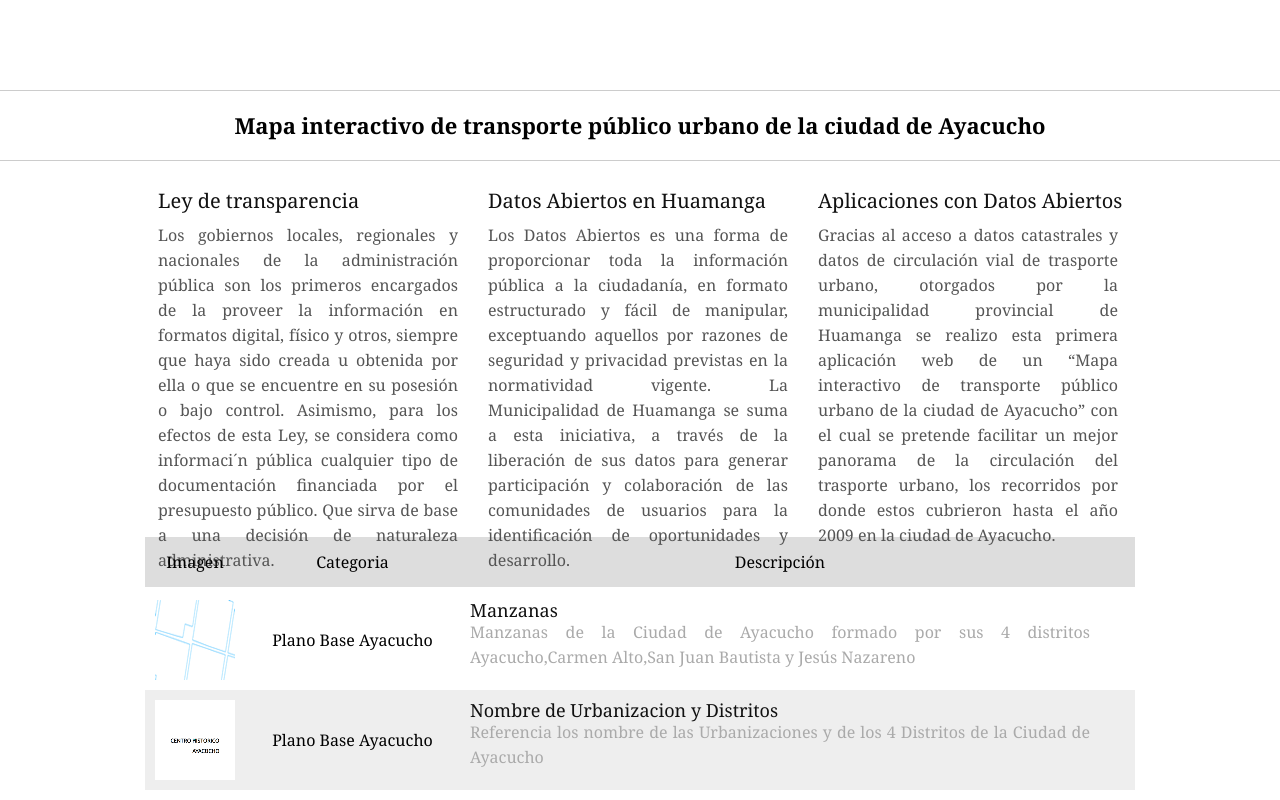
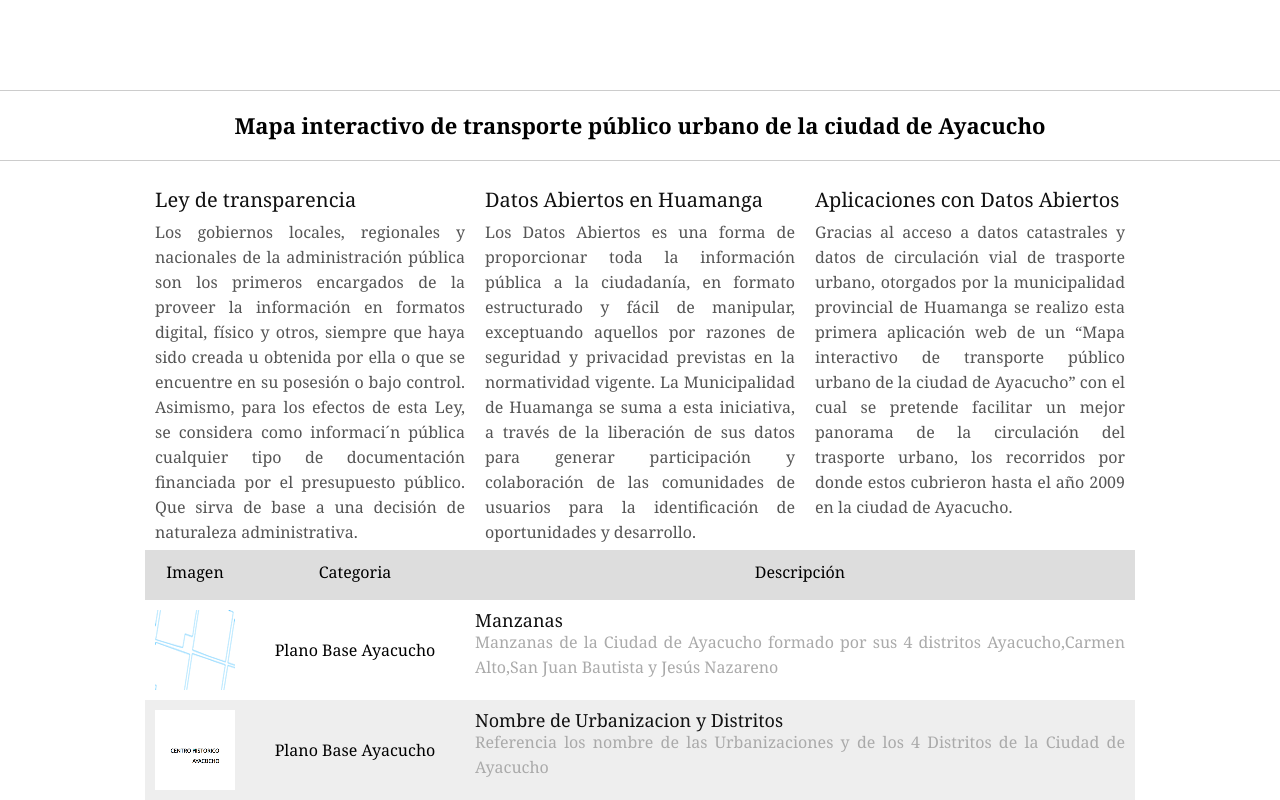
Before and after one commit to Rub21/openhuamanga, a plain HTML site: page index.htm in a window 1280 px wide. Shown: the part 396-1196 px from the top of the page. Drawn offline with Linux system fonts and the light colour scheme.

Commit message:
cambios en index

```diff
--- a/css/estilorub.css
+++ b/css/estilorub.css
@@ -94,13 +94,81 @@ h2 {
 	clear:both;
 
 	}
+
+
+/*.showtipo
+{
+	width:50px;
+	height:30px;
+	float:left;
+	margin: 10px;
+	text-align:center;
+
+}*/
+
+/*.showdescarga
+{
+	width:110px;
+	height:30px;
+	float:left;
+	margin: 10px;
+	text-align:center;
+
+}*/
+
+
+
+
+.conteninfor
+{
+	margin:5px auto 10px auto;
+	padding:0px;
+	width:990px;
+	height:370px;
+	background:#fff;
+
+
+}
+
+.cont  /***coontenido de bloques*/
+{
+	margin:10px;
+	width:310px;
+	height:350px;
+	float:left;
+	/*border:solid 1px #fff;*/
+	background:#fff;
+}
+
+.contenheader2
+{
+	/*background:url(../imagen/header2.jpg) repeat-x scroll left top;*/
+	width:310px;
+	height:40px;
+	color:#111;
+	font-size:20px;
+	line-height:40px;
+	/*padding-left:2px;*/
+}
+.contenbody2
+{
+	width:310px;
+	height:310px;
+	/*padding:2px;*/
+	text-align:justify;
+	color:#555;
+}
+
+
 .tablaheader
 {
-	margin:0 auto;
+	/*margin:0 auto;*/
+	margin:10px auto 0px auto;
 	padding:0px;
 	width:990px;
 	height:50px;
 	background:#ddd;
+	clear:both;
 
 
 }
@@ -114,7 +182,7 @@ h2 {
 }
 .showcategoria
 {
-	width:195px;
+	width:200px;
 	height:30px;
 	float:left;
 	margin: 10px;
@@ -123,87 +191,12 @@ h2 {
 
 .showtexto
 {
-	width:620px;
+	width:650px;
 	height:30px;
 	float:left;
 	margin: 10px;
 	text-align:center;
 
-}
-
-/*.showtipo
-{
-	width:50px;
-	height:30px;
-	float:left;
-	margin: 10px;
-	text-align:center;
-
-}*/
-
-.showdescarga
-{
-	width:110px;
-	height:30px;
-	float:left;
-	margin: 10px;
-	text-align:center;
-
-}
-
-
-
-
-.conteninfor
-{
-	margin:0px 0px 0px 0px;
-	padding:0px;
-	width:990px;
-	height:367px;
-	margin:0 auto;
-	background:#fff;
-	clear:both;
-
-}
-
-.cont  /***coontenido de bloques*/
-{
-	margin:10px;
-	width:308px;
-	height:348px;
-	float:left;
-	border:solid 1px #fff;
-	background:#fff;
-}
-
-.contenheader2
-{
-	/*background:url(../imagen/header2.jpg) repeat-x scroll left top;*/
-	width:306px;
-	height:auto;
-	color:#111;
-	font-size:20px;
-	line-height:40px;
-	padding-left:2px;
-}
-.contenbody2
-{
-	width:300px;
-	height:306px;
-	padding:2px;
-	text-align:justify;
-	color:#555;
-}
-
-
-.coment
-{
-	margin:20px auto;
-	width:990px;
-	height:100px;
-	background:url(../imagen/banner-bg.png) repeat-x scroll left top;
-	font-size:18px;
-	text-align:center;
 }
 .contenfile1
 {
@@ -212,17 +205,11 @@ h2 {
 	width:990px;
 	height:100px;
 	background:#fff;
-	clear:both;
+
 }
 
 .contenfile2
-{	/*margin:0 auto;
-	padding:0px;
-	width:988px;
-	height:100px;
-	background:#eee;
-	margin:5px 0px 5px 0px;
-	border:solid 1px #fff;*/
+{
 	margin:0 auto;
 	padding:0px;
 	width:990px;
@@ -240,7 +227,7 @@ h2 {
 	text-align:center;
 }
 .categoria
-{	width:195px;
+{	width:200px;
 	height:80px;
 	float:left;
 	margin: 10px;
@@ -250,8 +237,8 @@ h2 {
 }
 .texto
 {
-	width:620px;
-	height:60px;
+	width:650px;
+	height:80px;
 	float:left;
 	margin: 10px;
 	text-align:justify;
@@ -259,7 +246,7 @@ h2 {
 }
 .texttitulo
 {
-	width:620px;
+	width:650px;
 	height:20px;
 	float:left;
 	font-size:18px;
@@ -268,16 +255,16 @@ h2 {
 	text-align:left;
 }
 
-.descarga
+/*.descarga
 {
 	width:110px;
 	height:80px;
 	float:left;
 	margin: 10px;
 	text-align:center;
-}
+}*/
 
-.footer
+/*.footer
 {
 	margin:0 auto;
 	padding:0px;
@@ -287,8 +274,7 @@ h2 {
 	text-align:center;
 	color:#ddd;
 
-}
-
+}*/
 .texttooter
 {
 	margin: 20px auto;
```
Also changed, not shown: index.htm (+3 -3 lines).
